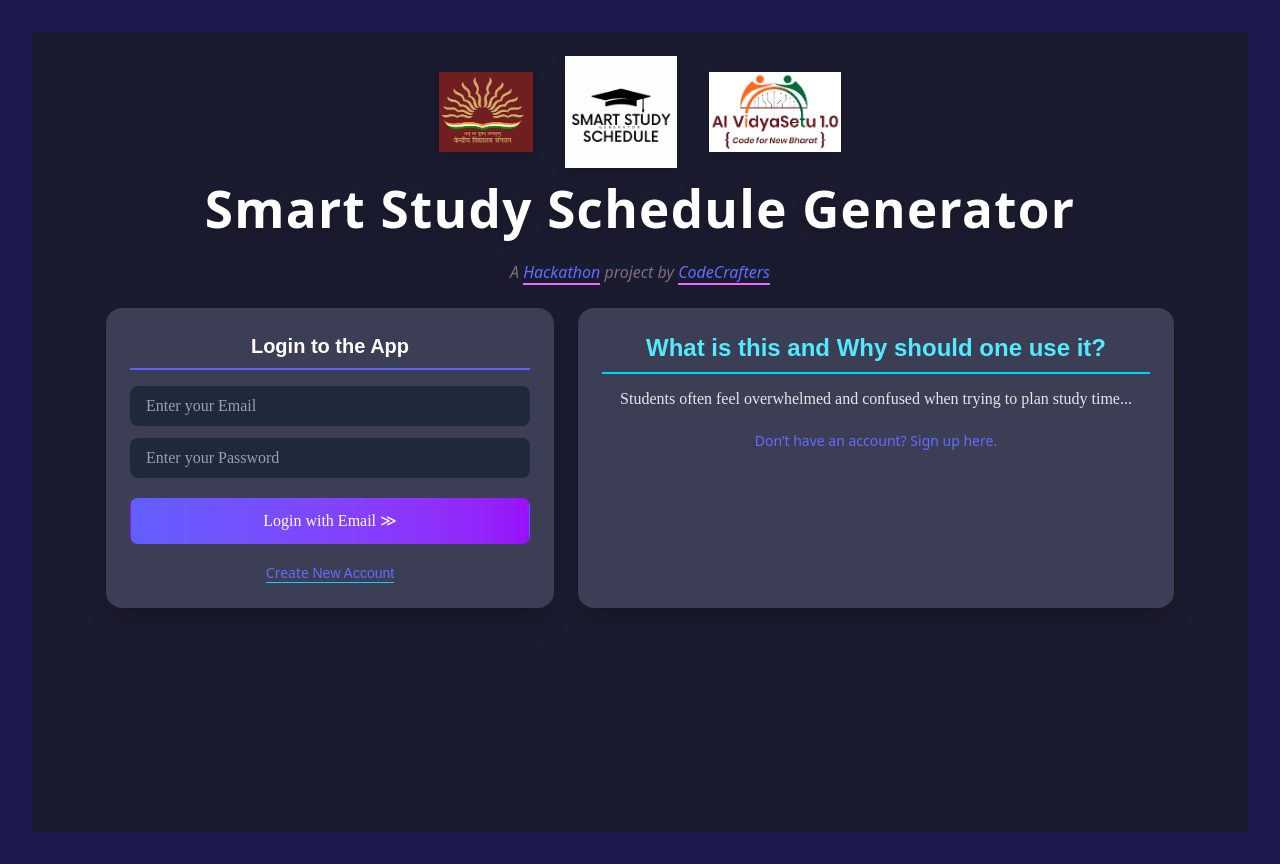
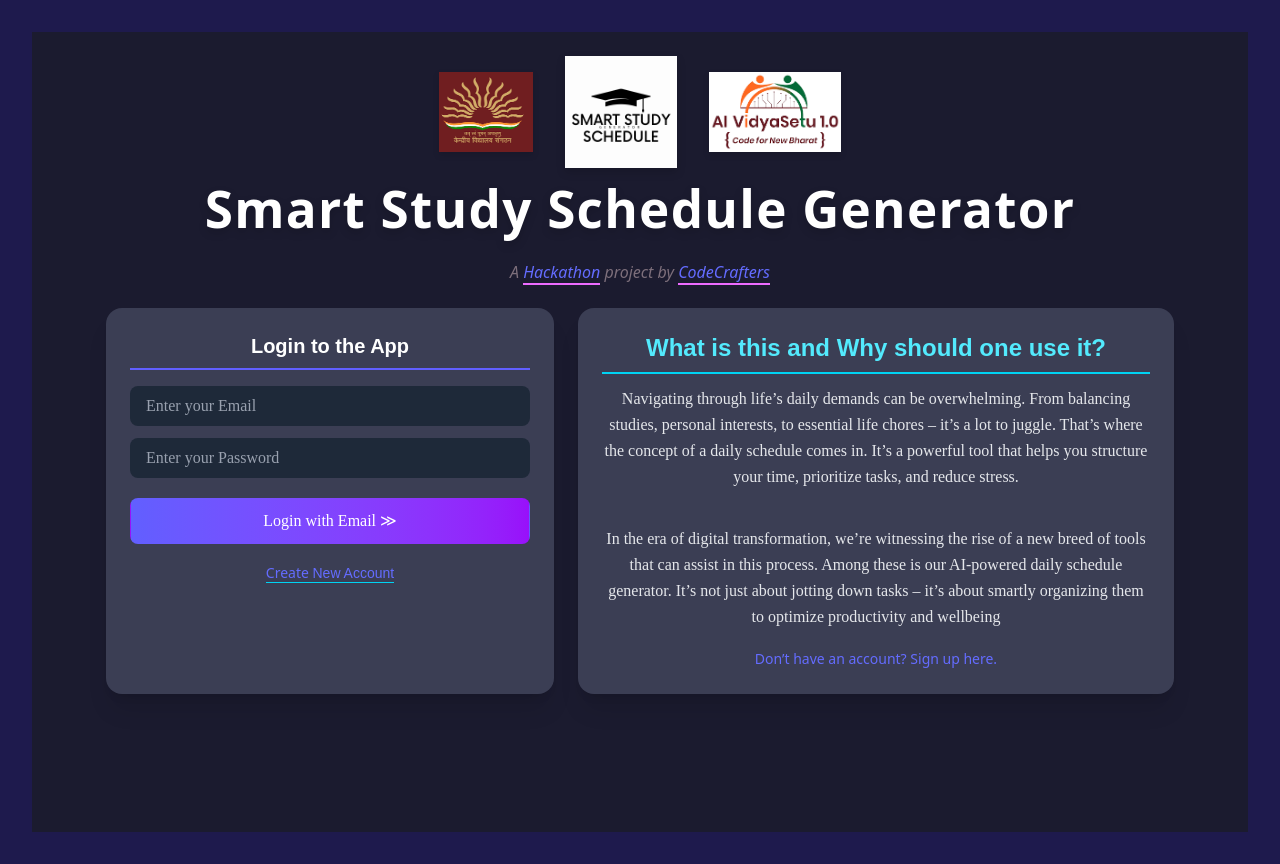
Before and after one commit to IamDaGod-kira/3sg-hackathon-kvb, a React (Vite) app: page / in a window 1280 px wide. Built offline with nearby package versions, Linux system fonts and the light colour scheme; no server answers; a web font is replaced by a local one.

Commit message:
added better colours in loading screen

```diff
--- a/src/App.jsx
+++ b/src/App.jsx
@@ -60,8 +60,10 @@ function Home() {
             What is this and Why should one use it?
           </h2>
           <p className="font-text1 var-text1 mt-3 text-sm sm:text-base text-gray-200 leading-relaxed">
-            Students often feel overwhelmed and confused when trying to plan study time...
+            Navigating through life’s daily demands can be overwhelming. From balancing studies, personal interests, to essential life chores – it’s a lot to juggle. That’s where the concept of a daily schedule comes in. It’s a powerful tool that helps you structure your time, prioritize tasks, and reduce stress.
           </p>
+          <br />
+          <p className='font-text1 var-text1 mt-3 text-sm sm:text-base text-gray-200 leading-relaxed'>In the era of digital transformation, we’re witnessing the rise of a new breed of tools that can assist in this process. Among these is our AI-powered daily schedule generator. It’s not just about jotting down tasks – it’s about smartly organizing them to optimize productivity and wellbeing</p>
           <div className="mt-4">
             <Link to="/signup" className="text-sm text-blue-300 hover:text-blue-200 underline">
               Don’t have an account? Sign up here.
--- a/src/components/login.jsx
+++ b/src/components/login.jsx
@@ -109,7 +109,7 @@ export default function Login() {
               href="/dashboard"
               className="mt-2 px-4 py-2 rounded-lg font-medium bg-gradient-to-r from-indigo-500 to-purple-600 text-white hover:from-indigo-400 hover:to-purple-500 transition-colors text-center"
             >
-              Go to 3sg Dashboard
+              <p className="text-white">Go to 3sg Dashboard</p>
             </a>
           </div>
         </>
--- a/src/components/protected/loadingscreen.jsx
+++ b/src/components/protected/loadingscreen.jsx
@@ -4,7 +4,7 @@ import React from 'react';
 export default function LoadingScreen({
   message = 'Loading',
   fullscreen = true,
-  accent = 'from-indigo-500 to-purple-600', // pass different gradient classes if you want
+  accent = 'from-theme1-200 to-theme2-600', // pass different gradient classes if you want
 }) {
   return (
     <div
```
Also changed, not shown: 1 other file (tests, documents, lock files or other folders).
